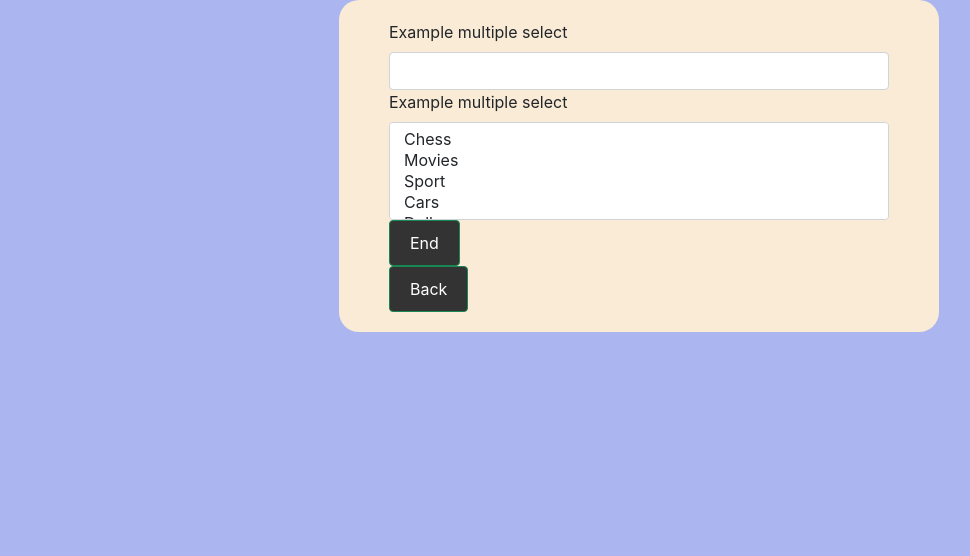
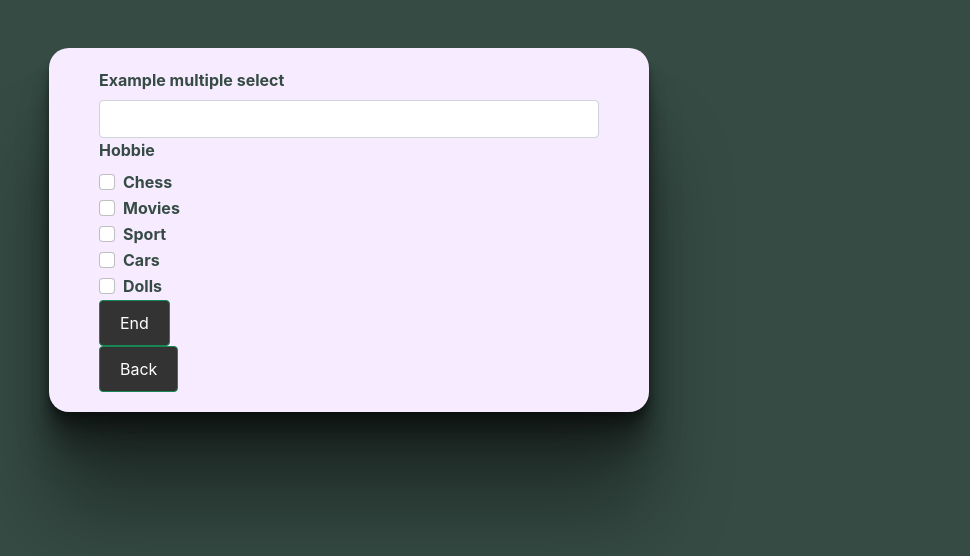
Before and after one commit to maxgertzen/hogwarts-high, a React (Create React App) app: page /phase-3 in a window 1280 px wide. Shown: the top 556 px of the page, without its empty margins (1-971 px from the left). Built offline with nearby package versions, Linux system fonts and the light colour scheme.

Commit message:
CSS on App and change hobbies to checkedbox

```diff
--- a/src/App.css
+++ b/src/App.css
@@ -1,11 +1,12 @@
 body {
-  background: #697be48e;
+  background: #364b44;
   font-family: -apple-system, BlinkMacSystemFont, "Segoe UI", "Roboto", "Oxygen",
     "Ubuntu", "Cantarell", "Fira Sans", "Droid Sans", "Helvetica Neue",
     sans-serif;
+  color: #364b44;
 }
 .App {
-  background-color: antiquewhite;
+  background-color: #f6ebff;
   border-radius: 20px;
   height: 100%;
   padding: 20px;
@@ -17,19 +18,36 @@ form {
 
 h2 {
   font-weight: 100;
-  color: white;
   text-align: center;
   padding-bottom: 10px;
   border-bottom: 1px solid rgb(118, 158, 204);
 }
 
+.App {
+
+  max-width: 600px;
+  margin: 50px;
+  box-shadow:
+  0 2.8px 2.2px rgba(0, 0, 0, 0.101),
+  0 6.7px 5.3px rgba(0, 0, 0, 0.145),
+  0 12.5px 10px rgba(0, 0, 0, 0.18),
+  0 22.3px 17.9px rgba(0, 0, 0, 0.215),
+  0 41.8px 33.4px rgba(0, 0, 0, 0.259),
+  0 100px 80px rgba(0, 0, 0, 0.36)
+;
 
 
-.App {
-  max-width: 600px;
-  margin: 0 auto;
 }
 
+.form-container {
+
+}
+
+image {
+  -webkit-box-shadow: 3px 3px 5px 6px #ccc; /* Safari 3-4, iOS 4.0.2 - 4.2, Android 2.3+ */
+  -moz-box-shadow: 3px 3px 5px 6px #ccc; /* Firefox 3.5 - 3.6 */
+  box-shadow: 3px 3px 5px 6px #ccc; /* Opera 10.5, IE 9, Firefox 4+, Chrome 6+, iOS 5 */
+}
 button[type="button"] {
   display: block;
   appearance: none;
@@ -40,8 +58,6 @@ button[type="button"] {
   border-radius: 4px;
 }
 
-
-
 hr {
   margin-top: 30px;
 }
@@ -50,3 +66,6 @@ hr {
   width: 100px;
   height: 30px;
 }
+label {
+  font-weight: bold;
+}
--- a/src/App.js
+++ b/src/App.js
@@ -32,7 +32,7 @@ function App() {
     }
   }
   return (
-    <div className="App">
+    <div className="App mt-5    ">
       <Router>
         <Switch>
           <Route exact path="/">
--- a/src/components/Phase1.jsx
+++ b/src/components/Phase1.jsx
@@ -64,7 +64,7 @@ const Phase1 = ({ onNextPhase }) => {
   }
 
   return (
-    <Form>
+    <Form className="form-container">
       <FormErrorMessages errors={wizardData.fullname.errors} />
       <InputGroup className="mb-3">
         <FormControl
--- a/src/components/Phase2.jsx
+++ b/src/components/Phase2.jsx
@@ -68,7 +68,7 @@ function Phase2({ onNextPhase }) {
     history.push("/")
   }
   return (
-    <Form>
+    <Form className="form-container">
       <Form.Group controlId="phase2-city">
         <Form.Label>City</Form.Label>
         <Form.Control
@@ -102,12 +102,14 @@ function Phase2({ onNextPhase }) {
           onBlur={handleChange}
         />
       </Form.Group>
+      <>
       <Button variant="success" type="button" onClick={(e) => handleNext(e)}>
         Next
       </Button>
       <Button variant="outline-success" type="button" onClick={handlePrevPhase}>
         Back
       </Button>
+      </>
     </Form>
   )
 }
--- a/src/components/Phase3.jsx
+++ b/src/components/Phase3.jsx
@@ -62,10 +62,35 @@ const Phase3 = ({ onNextPhase, prevPhase }) => {
   const handlePrevPhase = () => {
     history.push("/phase-2")
   }
+  const addHobbie = (e) => {
 
+    if (e.target.name && e.target.checked) {
+      setWizardData((prevWizardData) => ({
+        ...prevWizardData,
+        hobbie: {
+          ...wizardData.hobbie,
+          value: setStoredHobbie(wizardData.hobbie.value + e.target.name + ","),
+        },
+      }))
+
+    } else {
+      setWizardData((prevWizardData) => ({
+        ...prevWizardData,
+        hobbie: {
+          ...wizardData.hobbie,
+          value: setStoredHobbie(wizardData.hobbie.value
+          .split(',')
+          .remove(e.target.name)
+          .join()),
+        },
+      }))
+
+    }
+
+  }
   return (
     <>
-      <Form>
+      <Form className="form-container">
         <Form.Group>
           <Form.Label>Example multiple select</Form.Label>
           <Form.Control
@@ -77,22 +102,25 @@ const Phase3 = ({ onNextPhase, prevPhase }) => {
         </Form.Group>
         <FormErrorMessages errors={wizardData.image.errors} />
 
-        <Form.Group>
-          <Form.Label>Example multiple select</Form.Label>
-          <Form.Control
-            as="select"
-            multiple
-            id="hobbie"
-            name="hobbie"
-            className="form-control"
-          >
-            <option>Chess</option>
-            <option>Movies</option>
-            <option>Sport</option>
-            <option>Cars</option>
-            <option>Dolls</option>
-          </Form.Control>
+
+        <Form.Label>Hobbie</Form.Label>
+
+        <Form.Group id="formGridCheckbox">
+          <Form.Check type="checkbox" name="chess" label="Chess" onClick={addHobbie} />
         </Form.Group>
+        <Form.Group id="formGridCheckbox">
+          <Form.Check type="checkbox" name="movies" label="Movies" onClick={addHobbie} />
+        </Form.Group>
+        <Form.Group id="formGridCheckbox">
+          <Form.Check type="checkbox" name="sport" label="Sport" onClick={addHobbie} />
+        </Form.Group>
+        <Form.Group id="formGridCheckbox">
+          <Form.Check type="checkbox" name="cars" label="Cars" onClick={addHobbie} />
+        </Form.Group>
+        <Form.Group id="formGridCheckbox">
+          <Form.Check type="checkbox" name="dolls" label="Dolls" onClick={addHobbie} />
+        </Form.Group>
+
         <Button
           variant="success"
           type="button"
--- a/src/components/Summary.jsx
+++ b/src/components/Summary.jsx
@@ -17,7 +17,7 @@ function Summary({ data }) {
   console.log(data)
   return (
     <>
-      <Container>
+      <Container >
         <Row>
           <Col xs={6} md={4}>
             <Image src={data.image} roundedCircle />
```
